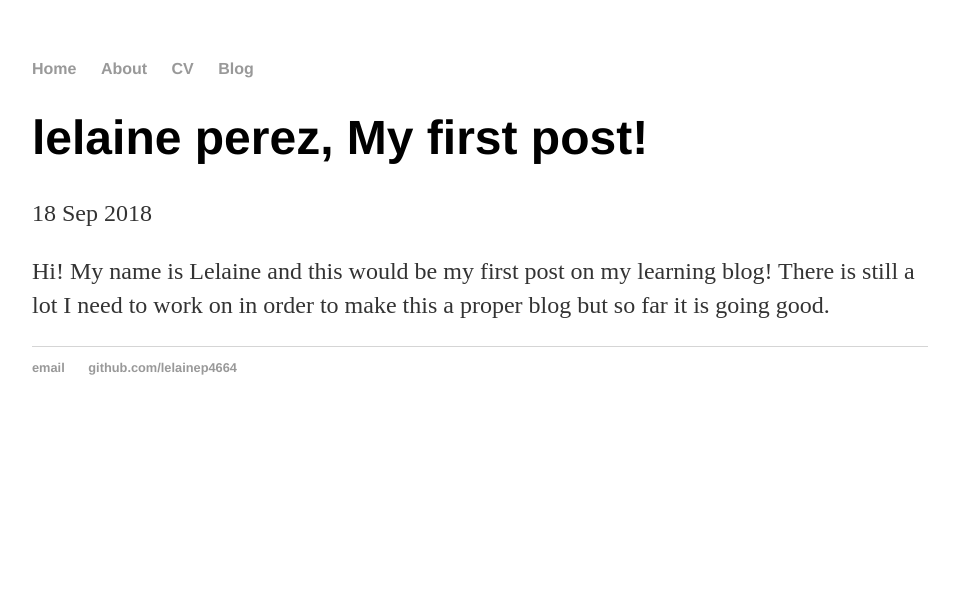
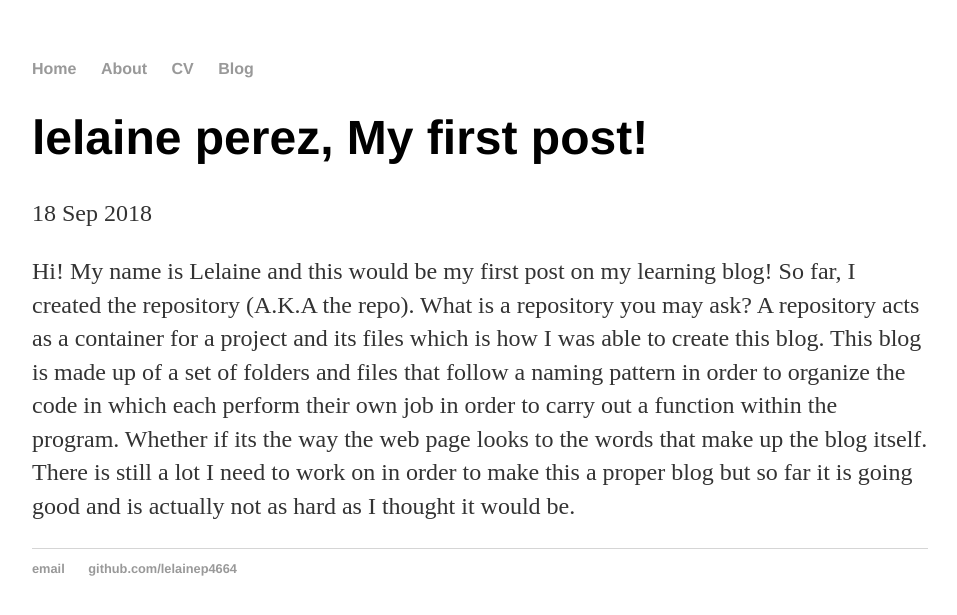
Before and after one commit to lelainep4664/lelainep4664.github.io, a Jekyll site: the page built from _posts/2018-09-18-My-First-Post.md, in a window 1280 px wide. Shown: the top 615 px of the page, without its empty margins (160-1117 px from the left). Built offline with Jekyll 4.4.1, drawn with Linux system fonts in a browser that asks for light colours.

Commit message:
Update 2018-09-18-My-First-Post.md

```diff
--- a/_posts/2018-09-18-My-First-Post.md
+++ b/_posts/2018-09-18-My-First-Post.md
@@ -3,4 +3,4 @@
 title: "lelaine perez, My first post!"
 date: 2018-09-18
 ---
-Hi! My name is Lelaine and this would be my first post on my learning blog! There is still a lot I need to work on in order to make this a proper blog but so far it is going good.
+Hi! My name is Lelaine and this would be my first post on my learning blog! So far, I created the repository (A.K.A the repo). What is a repository you may ask? A repository acts as a container for a project and its files which is how I was able to create this blog. This blog is made up of a set of folders and files that follow a naming pattern in order to organize the code in which each perform their own job in order to carry out a function within the program. Whether if its the way the web page looks to the words that make up the blog itself. There is still a lot I need to work on in order to make this a proper blog but so far it is going good and is actually not as hard as I thought it would be.
```
